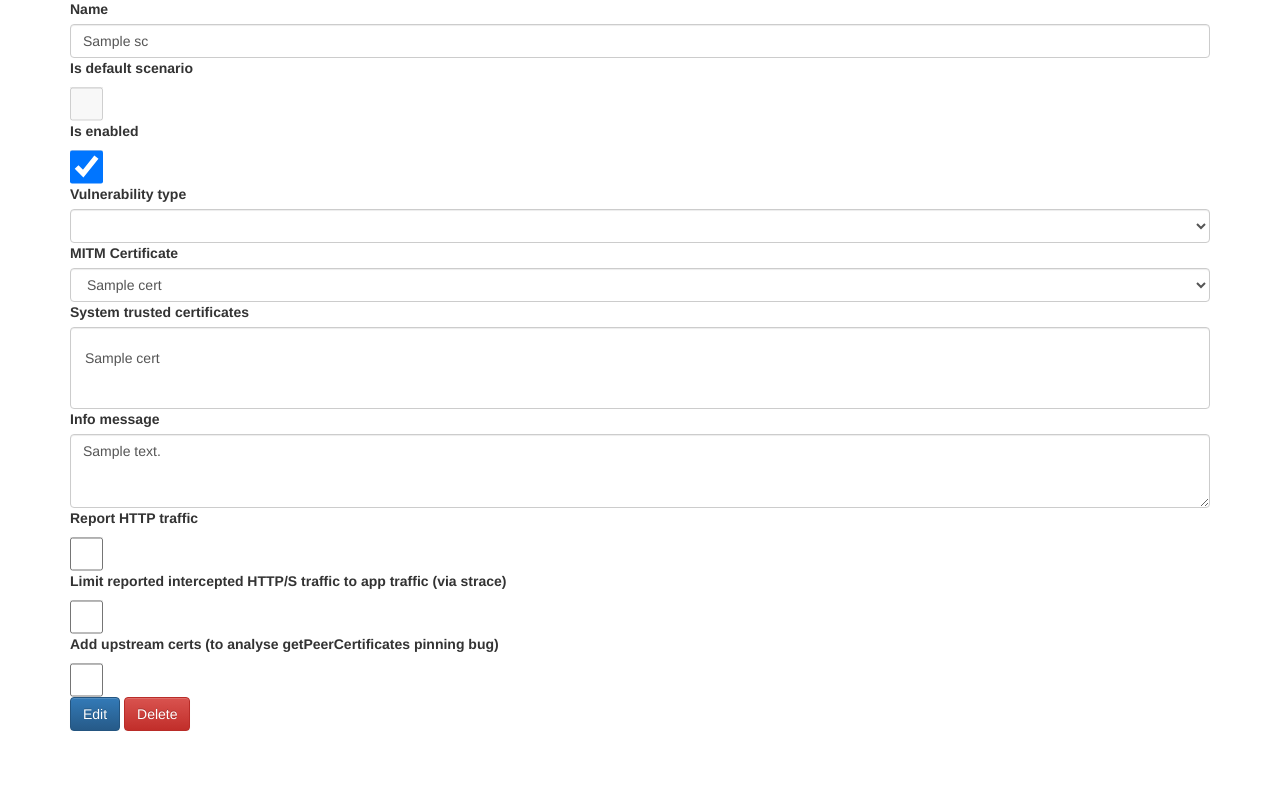
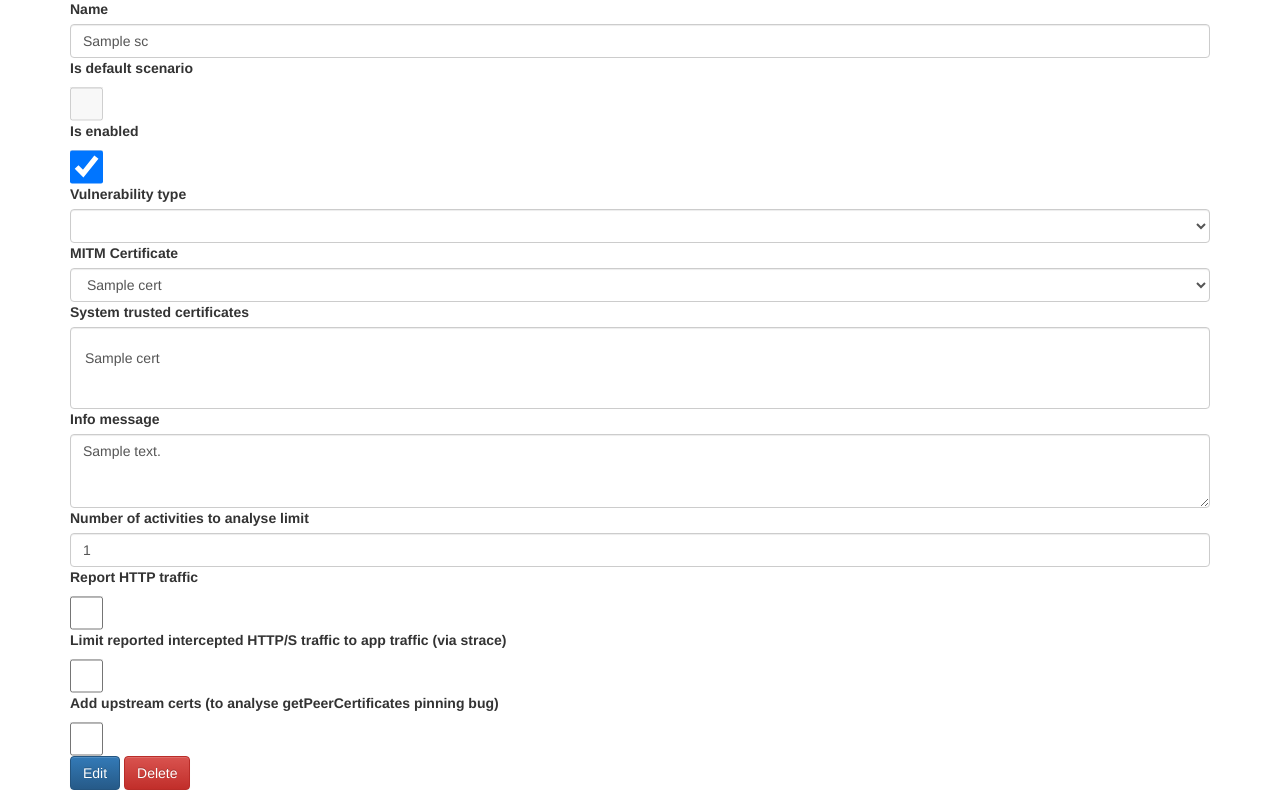
Before and after one commit to MGabr/android-analyzer, a Flask app: template webapp/src/templates/scenario.html in a window 1280 px wide. Shown: the part 131-921 px from the top of the page. Before the commit the page ends 862 px from the top, so only its background shows below. Run offline with Flask 2, Linux system fonts and the light colour scheme; the template is opened without the code that fills it: most values are stand-ins (such as "Sample title", 1, 10 or a date in 2020); parts of the project's set-up code (start-up, migrations or seed data) failed here and were passed over; some libraries are stand-ins or nearby versions.

Commit message:
Add num_activities_limit option to UI.

```diff
--- a/webapp/src/services/scenario_settings_service.py
+++ b/webapp/src/services/scenario_settings_service.py
@@ -20,6 +20,7 @@ def edit(id, form):
 
         mitm_certificate, sys_certificates, user_certificates = _get_scenario_certificates(form)
 
+        scenario.num_activities_limit = form.get('num_activities_limit')
         scenario.name = form['name']
         scenario.vuln_type = VulnType(form['vuln_type'])
         scenario.mitm_certificate = mitm_certificate
@@ -42,6 +43,7 @@ def add(form):
     mitm_certificate, sys_certificates, user_certificates = _get_scenario_certificates(form)
 
     scenario = ScenarioSettings(
+        num_activities_limit=form.get('num_activities_limit'),
         user=current_user,
         name=form['name'],
         vuln_type=VulnType(form['vuln_type']),
--- a/webapp/src/templates/scenario.html
+++ b/webapp/src/templates/scenario.html
@@ -67,6 +67,11 @@
         <textarea class="form-control" id="info_message" name="info_message" rows="3"
                   {% if sc.is_default %}disabled{% endif %}>{{ sc.info_message }}</textarea>
 
+        <label for="num_activities_limit">Number of activities to analyse limit</label>
+        <input type="text" class="form-control" id="num_activities_limit" name="num_activities_limit"
+               value="{{ sc.num_activities_limit if sc.num_activities_limit != None }}"
+               {% if sc.is_default %}disabled{% endif %}>
+
         <label for="report_http">Report HTTP traffic</label>
         <input type="checkbox" class="form-control" id="report_http" name="report_http" style="width: 33px"
                {% if sc.report_http %}checked{% endif %}
```
